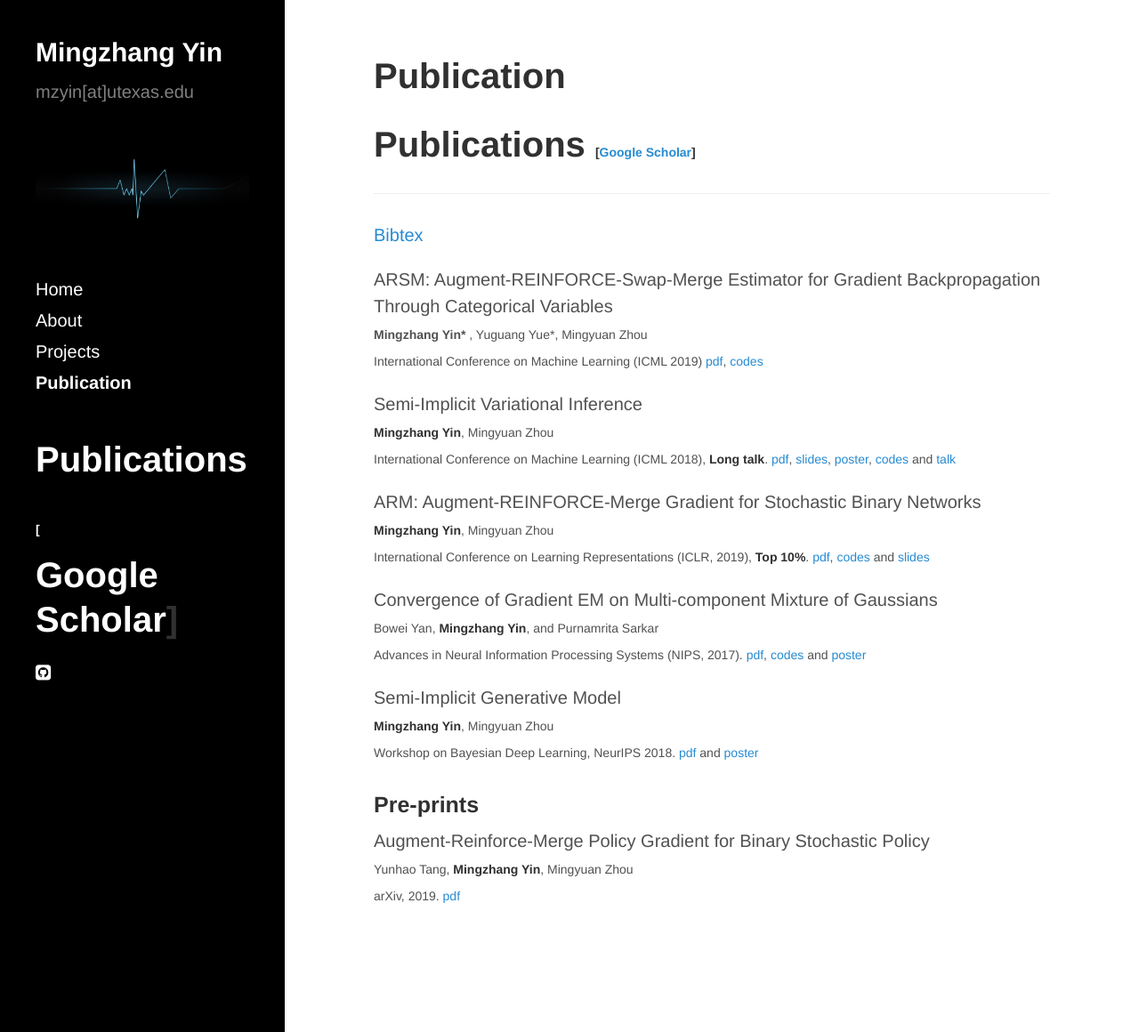
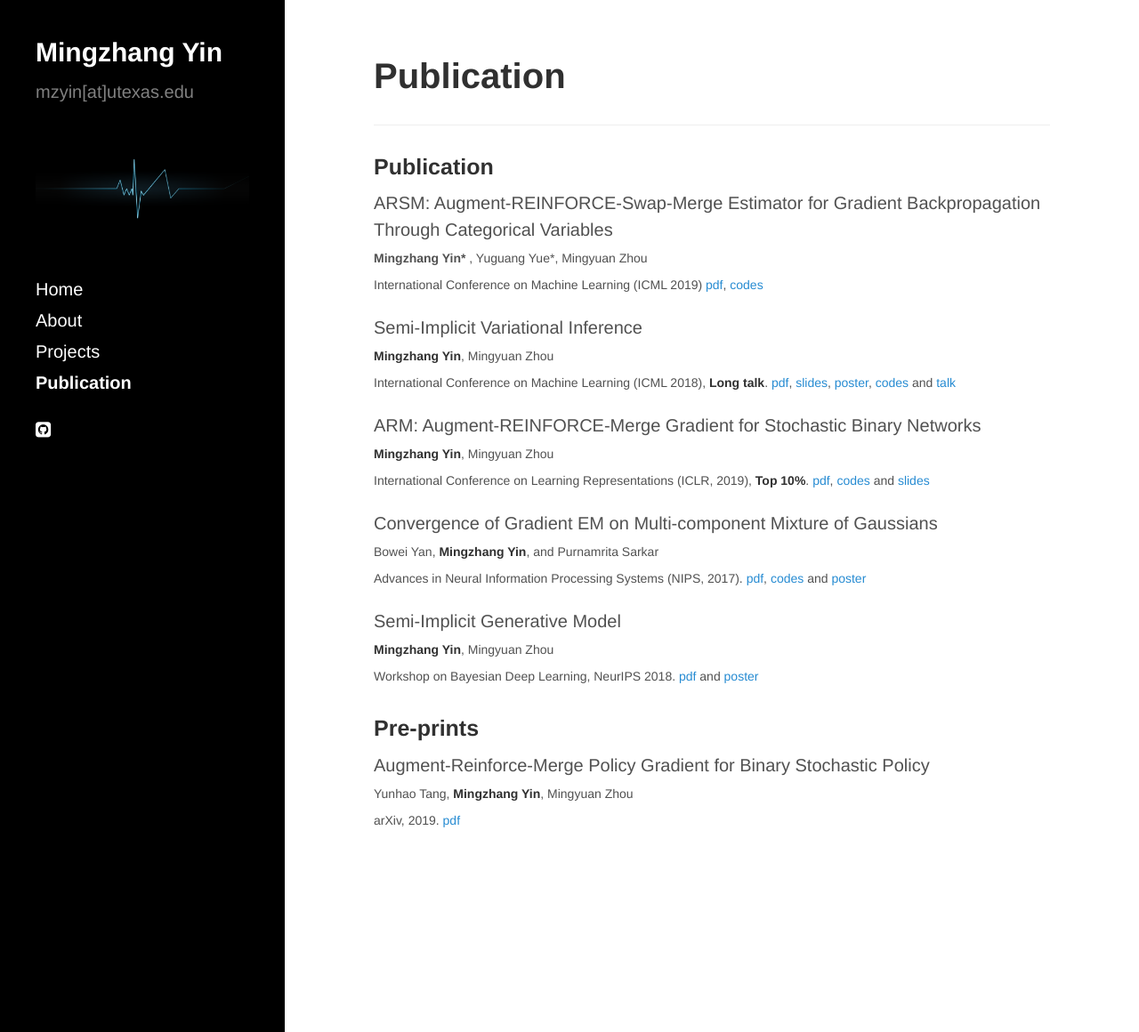
Before and after one commit to mingzhang-yin/mingzhang-yin.github.io, a Jekyll site: the page built from publications.md, in a window 1280 px wide and 1160 px high. Shown: the whole window at 89% size. Built offline with Jekyll 4.4.1, drawn with Linux system fonts in a browser that asks for light colours; nearby versions of some CDN libraries.

Commit message:
Update publications.md

```diff
--- a/publications.md
+++ b/publications.md
@@ -1,11 +1,10 @@
 ---
 layout: page
-title: Publication  <h1 class="page-heading">Publications <span style="font-size:14px">[<a href="https://scholar.google.com/citations?user=zdPm11MAAAAJ&hl=en">Google Scholar</a>]</span></h1>
+title: Publication
 ---
 ___
 
-[Bibtex](https://mingzhang-yin.github.io/assets/pdfs/reference.bib)
-
+### Publication
 ARSM: Augment-REINFORCE-Swap-Merge Estimator for Gradient Backpropagation Through Categorical Variables
 <br> <span style="font-size:14px"> <b>Mingzhang Yin* </b>, Yuguang Yue*, Mingyuan Zhou  <br>
 International Conference on Machine Learning (ICML 2019)  [pdf](https://arxiv.org/abs/1905.01413), <a href="https://github.com/mingzhang-yin/ARSM">codes </a>
```
